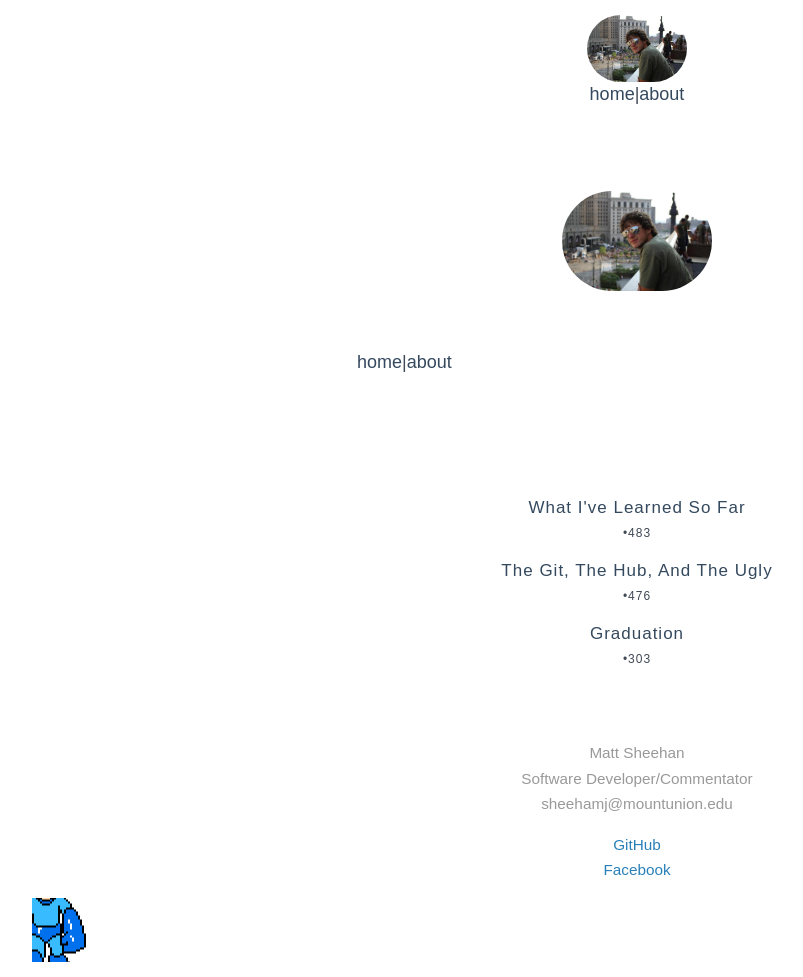
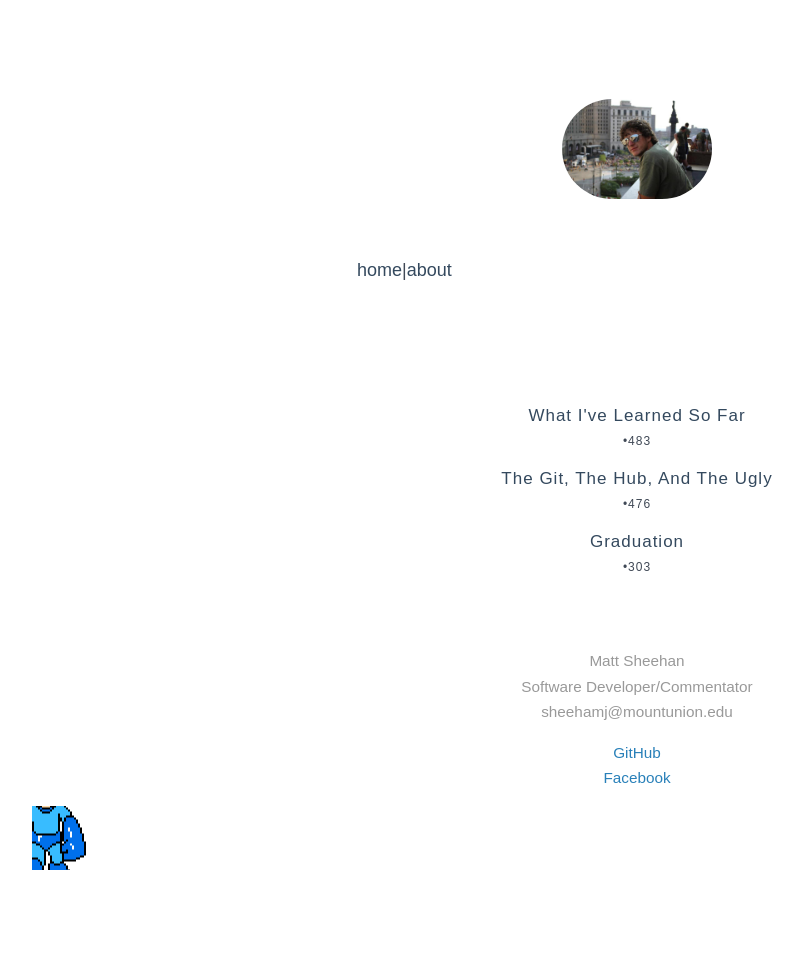
Before and after one commit to mattamabeli/drunken-ironman, a Jekyll site: the page built from index.html, in a window 1280 px wide. Shown: the whole page, without its empty margins (3-806 px from the left). Built offline with Jekyll 4.4.1, drawn with Linux system fonts in a browser that asks for light colours; some web fonts are replaced; after the commit the page ends 900 px from its top, so only the background shows below that.

Commit message:
header fixes

```diff
--- a/_includes/header.html
+++ b/_includes/header.html
@@ -30,16 +30,6 @@
 
     <body>
       <div class='container-fluid'>
-       		<div class='row-fluid imgcenter'>
-          		<img src='{{ site.url }}/assets/images/profile.jpg' height='100' width='100' class='img-circle center' />
-       		</div>
-
-            <div class="row-fluid divmiddle">
-			    <div class='navbar middle'>
-                    <a class="extra" href="/">home</a>|<a class="extra" href="/about.html">about</a>
-			    </div>
-            </div>
-
             <div class='container-fluid content'>
                 <div class='head'>
           		    <a href='/'><img src='{{ site.url }}/assets/images/profile.jpg' height='100' width='150' class='img-circle' /></a>
```
